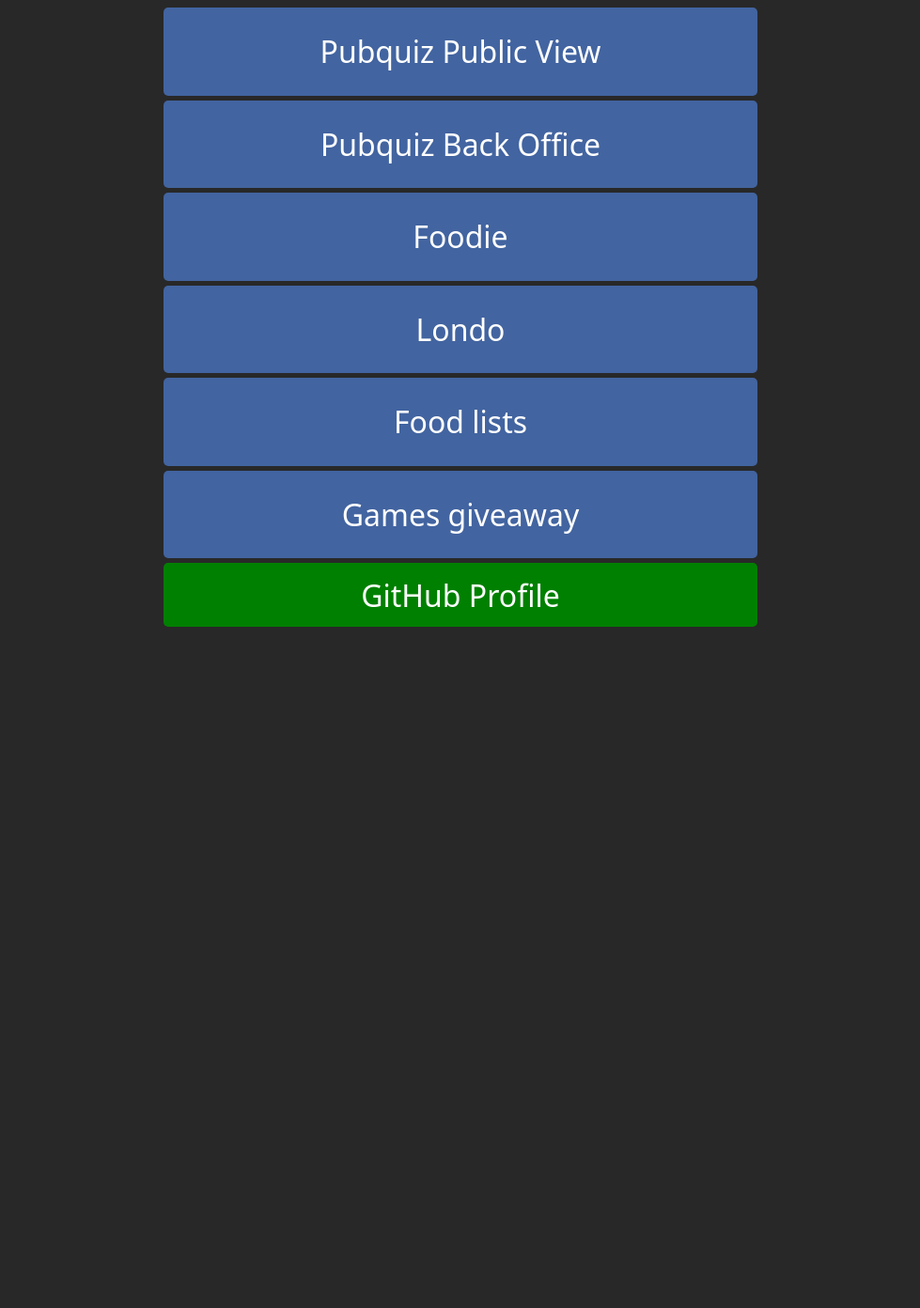
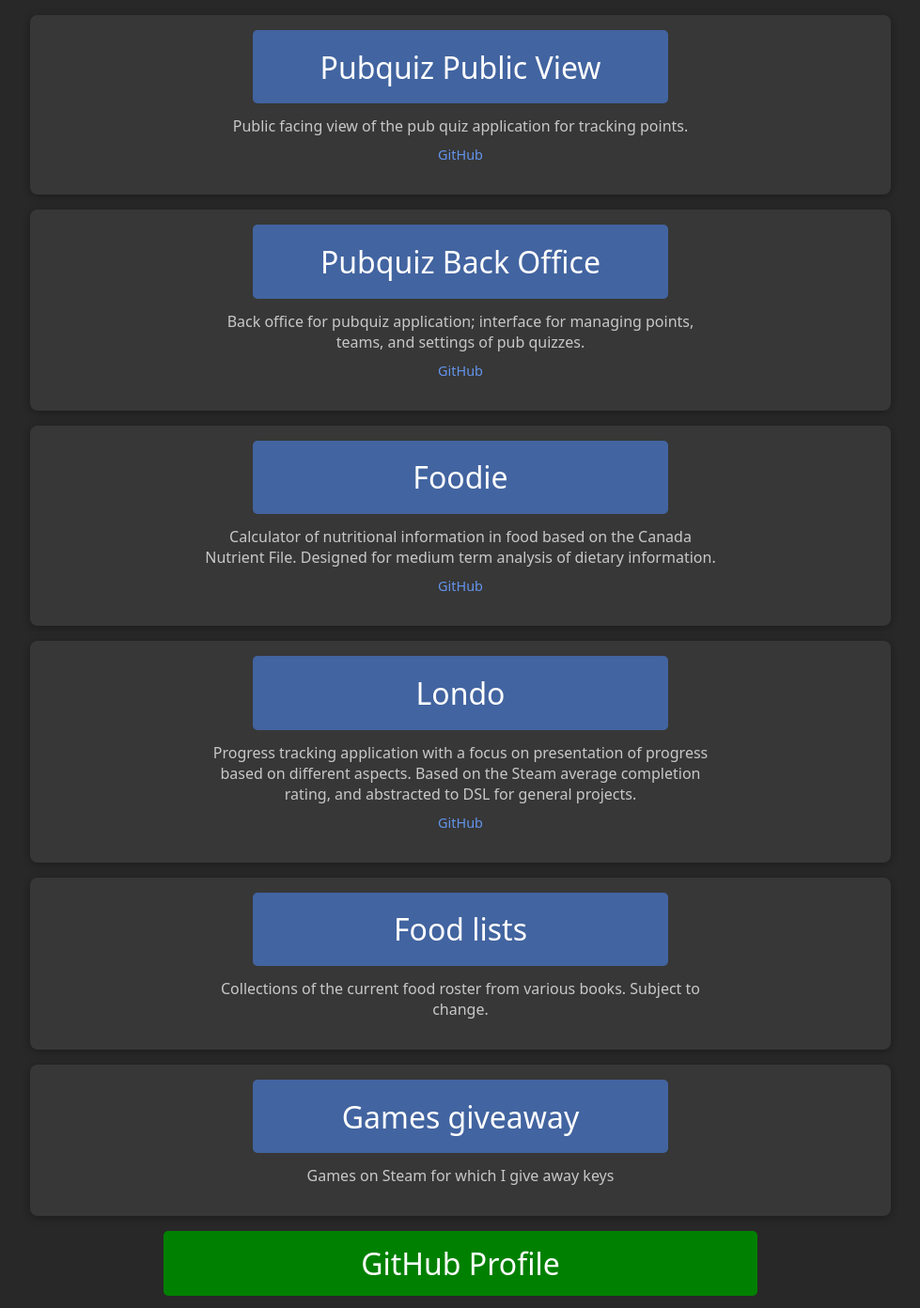
Before and after one commit to nikitaDanilenko/nikitaDanilenko.github.io, a Jekyll site: the page built from index.html, in a window 1280 px wide. Shown: the whole page at 94% size, without its empty margins (150-1129 px from the left). Built offline with Jekyll 4.4.1, drawn with Linux system fonts in a browser that asks for light colours; before the commit the page ends 900 px from its top, so only the background shows below that.

Commit message:
Add more information

```diff
--- a/_includes/back.html
+++ b/_includes/back.html
@@ -1 +1 @@
-<a class="button navigation-button" href="{{ include.href | default: '..' }}">{{ page.back-text | default: 'Back'}}</a>
+<a class="button navigation-button" href="{{ include.href | default: '..' }}">{{ page["back-text"] | default: 'Back' }}</a>
--- a/_layouts/menu.html
+++ b/_layouts/menu.html
@@ -2,10 +2,16 @@
 layout: default
 ---
 <main{% if page.main_id %} id="{{ page.main_id }}"{% endif %}>
-    <ul class="nav">
+    <ul class="nav{% if page.cards %} cards{% endif %}">
         {% for item in page.items %}
         <li>
             <a class="button" href="{{ item.href }}">{{ item.label }}</a>
+            {% if item.description or item.github %}
+            <div class="item-meta">
+                {% if item.description %}<p>{{ item.description }}</p>{% endif %}
+                {% if item.github %}<a class="repo-link" href="{{ item.github }}">GitHub</a>{% endif %}
+            </div>
+            {% endif %}
         </li>
         {% endfor %}
         <li>
--- a/index.html
+++ b/index.html
@@ -3,17 +3,35 @@
 title: Overview
 back: https://github.com/nikitaDanilenko
 back-text: GitHub Profile
+cards: true
 items:
   - label: Pubquiz Public View
     href: https://pubquiz.danilenko.io/quizzes
+    description:
+      Public facing view of the pub quiz application for tracking points.
+    github: https://github.com/nikitaDanilenko/pubquiz-frontend
   - label: Pubquiz Back Office
     href: https://pubquiz.danilenko.io/backoffice
+    description:
+      Back office for pubquiz application;
+      interface for managing points, teams, and settings of pub quizzes.
+    github: https://github.com/nikitaDanilenko/pubquiz-frontend
   - label: Foodie
     href: https://foodie.danilenko.io
+    description:
+      Calculator of nutritional information in food based on the Canada Nutrient File.
+      Designed for medium term analysis of dietary information.
+    github: https://github.com/nikitaDanilenko/foodie
   - label: Londo
     href: https://londo.danilenko.io/login
+    description:
+      Progress tracking application with a focus on presentation of progress based on different aspects.
+      Based on the Steam average completion rating, and abstracted to DSL for general projects.
+    github: https://github.com/nikitaDanilenko/londo
   - label: Food lists
     href: ./food
+    description: Collections of the current food roster from various books. Subject to change.
   - label: Games giveaway
     href: ./games
+    description: Games on Steam for which I give away keys
 ---
--- a/style.css
+++ b/style.css
@@ -1,5 +1,6 @@
 :root {
     --bg: rgb(40, 40, 40);
+    --card-bg: rgb(55, 55, 55);
     --fg: rgb(200, 200, 200);
     --accent: rgb(66, 100, 160);
     --accent-hover: rgb(100, 149, 237);
@@ -23,6 +24,15 @@
     list-style-type: none;
     padding-left: 0;
     margin: 0;
+}
+
+.nav.cards > li:not(:last-child) {
+    background-color: var(--card-bg);
+    border-radius: 8px;
+    padding: 1em;
+    margin: 1em auto;
+    max-width: 70%;
+    box-shadow: 0 2px 8px rgba(0, 0, 0, 0.3);
 }
 
 button, .button {
@@ -53,14 +63,28 @@
     padding: 8px;
 }
 
-td a {
+td a, .repo-link {
     color: var(--accent-hover);
     text-decoration: none;
 }
 
-td a:hover {
+td a:hover, .repo-link:hover {
     color: var(--link-hover);
     text-decoration: underline;
+}
+
+.item-meta {
+    max-width: 60ch;
+    margin: 0 auto 1em;
+    text-align: center;
+}
+
+.item-meta p {
+    margin: 0.5em 0;
+}
+
+.repo-link {
+    font-size: 0.9em;
 }
 
 table {
```
